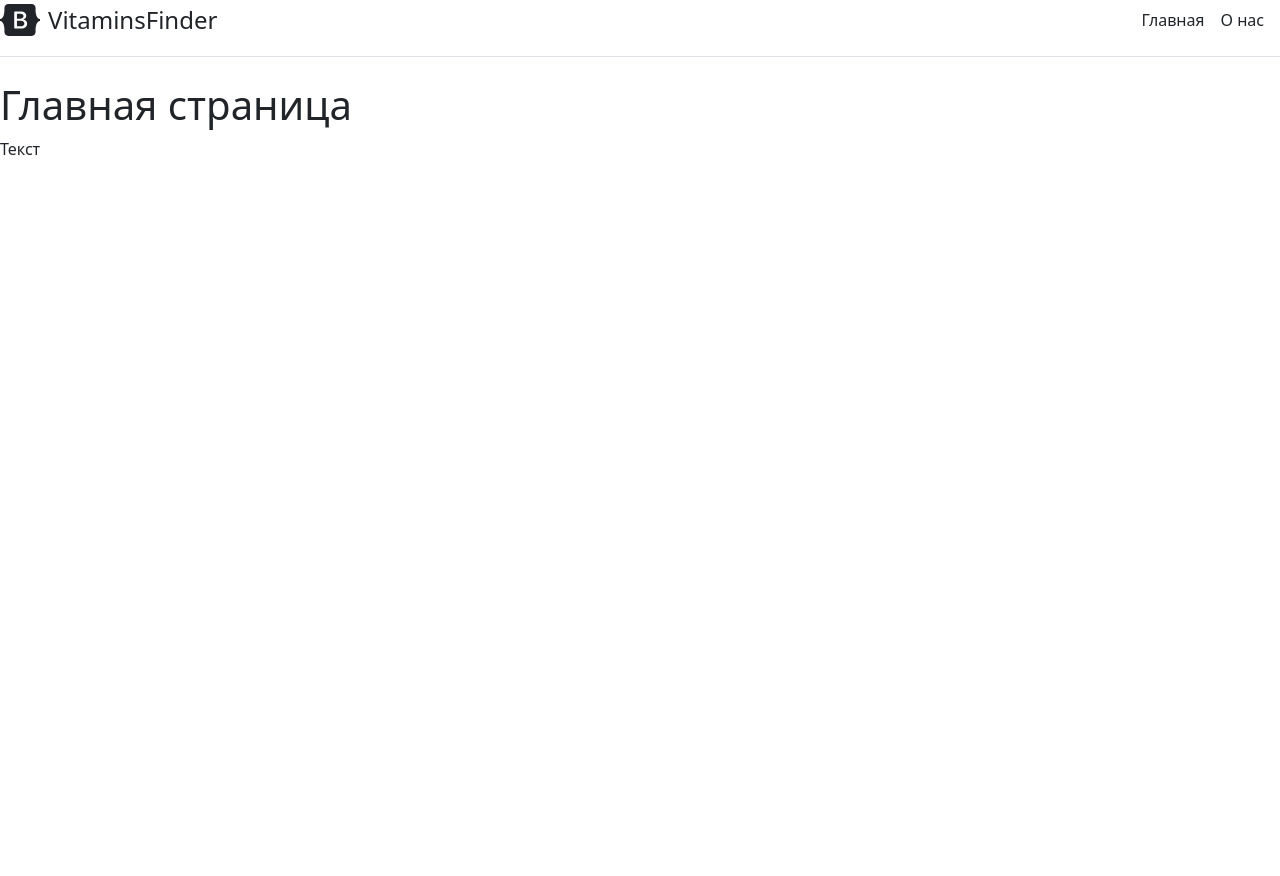
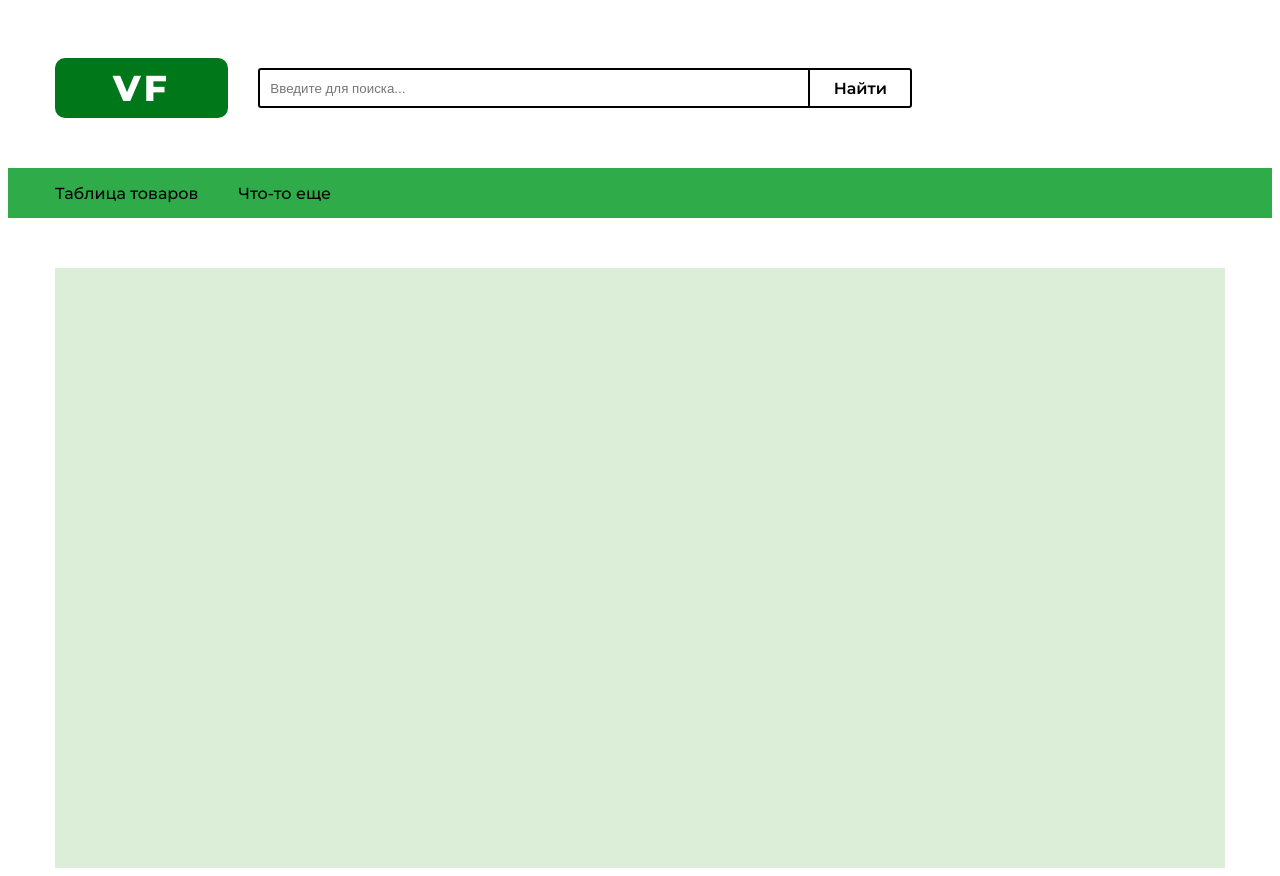
Before and after one commit to traiz0r/VitaminsFinder1, a Django app: page / in a window 1280 px wide. Before the commit the page ends 155 px from the top, so only its background shows below. Run offline with Django 3.2, Linux system fonts and the light colour scheme.

Commit message:
commit 1

```diff
--- a/VitaminsFinder/settings.py
+++ b/VitaminsFinder/settings.py
@@ -125,3 +125,5 @@ STATIC_URL = '/static/'
 # https://docs.djangoproject.com/en/3.2/ref/settings/#default-auto-field
 
 DEFAULT_AUTO_FIELD = 'django.db.models.BigAutoField'
+
+STATICFILES_DIRS = [BASE_DIR / "main/static"]
--- /dev/null
+++ b/main/static/main/css/main.css
@@ -0,0 +1,137 @@
+html, body {
+    font-family: 'Montserrat', sans-serif;
+}
+._container {
+
+
+}
+.header {
+        max-width: 1170px;
+        margin-left: auto;
+        margin-right: auto;
+        height: 110px;
+        position: relative;
+
+}
+
+li {
+    list-style-type: none; /* Убираем маркеры */
+   }
+li:not(:first-child){
+    margin-left: 40px;
+}
+.logo {
+    display: inline-flex;
+    background: #00781A;
+    font-weight: 800;
+    font-size: 36px;
+    line-height: 40px;
+    letter-spacing: 0.1em;
+    color: #FFFFFF;
+    border-radius: 10px;
+    height: 60px;
+    align-items: center;
+    justify-content: center;
+    text-align: center;
+    padding: 0px 58px;
+    text-decoration: none;
+}
+.menu {
+    position: absolute;
+    display: flex;
+    flex-direction: row;
+    bottom: 0;
+
+
+}
+.search-box{
+    display: flex;
+
+    width: 684px;
+    height: 34px;
+}
+.search-box input {
+    width: 536px;
+    height: 100%;
+    border: 2px solid #000000;
+    border-bottom-left-radius: 3px;
+    border-top-left-radius: 3px;
+    padding-left:  10px;
+    margin-top: 10px;
+    margin-left: 30px;
+
+}
+.search-btn{
+    display: inline-flex;
+    position: absolute;
+    top: 50%;
+    right: 0px;
+    justify-content: center;
+    align-items: center;
+    width: 100px;
+    height: 36px;
+    transform: translateY(-50%);
+    text-align: center;
+    border-bottom-right-radius: 3px;
+    border-top-right-radius: 3px;
+    border: 2px solid #000000;
+    text-decoration: none;
+    font-family: Montserrat;
+    font-style: normal;
+    font-weight: 600;
+    font-size: 16px;
+    color: #000000;
+
+}
+.search-btn:hover{
+    transition: 0.3s ease 0s;
+    background-color: #cccccc;
+}
+.fullmenu {
+    position: relative;
+    background: #2fab49;
+    color: #000000;
+    width: 100%;
+    height: 50px;
+    align-items: center;
+    justify-content: center;
+    text-decoration: none;
+    margin-top: 50px;
+
+}
+.fullmenu__container {
+        max-width: 1170px;
+        margin-left: auto;
+        margin-right: auto;
+        height: 50px;
+        position: relative;
+
+
+}
+.fullmenu__list {
+    display: inline-flex;
+    padding-inline-start: 0;
+
+
+}
+.fullmenu__link {
+    text-decoration: none;
+    color: #000000;
+    font-weight: 500;
+    font-size: 16px;
+}
+
+.fullmenu__link:hover{
+    transition: 0.3s ease 0s;
+    color: #4d4d4d;
+}
+.products__container{
+    max-width: 1170px;
+    margin-left: auto;
+    margin-right: auto;
+    height: 600px;
+    position: relative;
+    background-color: #ddeed8;
+    margin-top: 50px;
+
+}
--- a/main/urls.py
+++ b/main/urls.py
@@ -1,7 +1,9 @@
 from django.urls import path
 from . import views
+from django.conf import settings
+from django.conf.urls.static import static
 
 urlpatterns = [
     path('', views.index),
     path('aboutUs', views.about),
-]
+] + static(settings.STATIC_URL, document_root=settings.STATIC_ROOT)
--- a/templates/main/index.html
+++ b/templates/main/index.html
@@ -1,3 +1,4 @@
+{% load static %}
 <!doctype html>
 <html lang="en">
 <head>
@@ -6,22 +7,44 @@
           content="width=device-width, user-scalable=no, initial-scale=1.0, maximum-scale=1.0, minimum-scale=1.0">
     <meta http-equiv="X-UA-Compatible" content="ie=edge">
     <title>Главная</title>
-    <link rel="stylesheet" href="https://cdn.jsdelivr.net/npm/bootstrap@5.1.1/dist/css/bootstrap.min.css">
+    <link rel="preconnect" href="https://fonts.googleapis.com">
+    <link rel="preconnect" href="https://fonts.gstatic.com" crossorigin>
+    <link href="https://fonts.googleapis.com/css2?family=Montserrat:wght@400;500;600;700;800;900&display=swap" rel="stylesheet">
+    <link rel="stylesheet" href="{% static 'main/css/main.css' %}">
+
 </head>
 <body>
-    <div class="d-flex flex-column flex-md-row align-items-center pb-3 mb-4 border-bottom">
-      <a href="/" class="d-flex align-items-center text-dark text-decoration-none">
-        <svg xmlns="http://www.w3.org/2000/svg" width="40" height="32" class="me-2" viewBox="0 0 118 94" role="img"><title>Bootstrap</title><path fill-rule="evenodd" clip-rule="evenodd" d="M24.509 0c-6.733 0-11.715 5.893-11.492 12.284.214 6.14-.064 14.092-2.066 20.577C8.943 39.365 5.547 43.485 0 44.014v5.972c5.547.529 8.943 4.649 10.951 11.153 2.002 6.485 2.28 14.437 2.066 20.577C12.794 88.106 17.776 94 24.51 94H93.5c6.733 0 11.714-5.893 11.491-12.284-.214-6.14.064-14.092 2.066-20.577 2.009-6.504 5.396-10.624 10.943-11.153v-5.972c-5.547-.529-8.934-4.649-10.943-11.153-2.002-6.484-2.28-14.437-2.066-20.577C105.214 5.894 100.233 0 93.5 0H24.508zM80 57.863C80 66.663 73.436 72 62.543 72H44a2 2 0 01-2-2V24a2 2 0 012-2h18.437c9.083 0 15.044 4.92 15.044 12.474 0 5.302-4.01 10.049-9.119 10.88v.277C75.317 46.394 80 51.21 80 57.863zM60.521 28.34H49.948v14.934h8.905c6.884 0 10.68-2.772 10.68-7.727 0-4.643-3.264-7.207-9.012-7.207zM49.948 49.2v16.458H60.91c7.167 0 10.964-2.876 10.964-8.281 0-5.406-3.903-8.178-11.425-8.178H49.948z" fill="currentColor"></path></svg>
-        <span class="fs-4">VitaminsFinder</span>
-      </a>
+    <header class="header">
+        <div class="header__menu menu">
+            <a href="" class="logo">VF</a>
+            <div class="search-box">
+                <input type="text" placeholder="Введите для поиска...">
+                <a href="#" class="search-btn">Найти</a>
+            </div>
 
-      <nav class="d-inline-flex mt-2 mt-md-0 ms-md-auto">
-        <a class="me-3 py-2 text-dark text-decoration-none" href="/">Главная</a>
-        <a class="me-3 py-2 text-dark text-decoration-none" href="/aboutUs">О нас</a>
-      </nav>
+        </div>
+
+    </header>
+
+    <main class="page">
+        <div class="fullmenu">
+                <nav class="fullmenu__container">
+                    <ul class="fullmenu__list">
+                        <li><a href="" class="fullmenu__link">Таблица товаров</a></li>
+                        <li><a href="" class="fullmenu__link">Что-то еще</a></li>
+                    </ul>
+                </nav>
+        </div>
+    </main>
+
+    <div class="products__container">
+        <div class="filters">
+
+        </div>
     </div>
-    <h1>Главная страница</h1>
-    <p>Текст</p>
+
+
+
 
 </body>
 </html>
```
Also changed, not shown: templates/main/aboutUs.html (deleted, +0 -27 lines).
